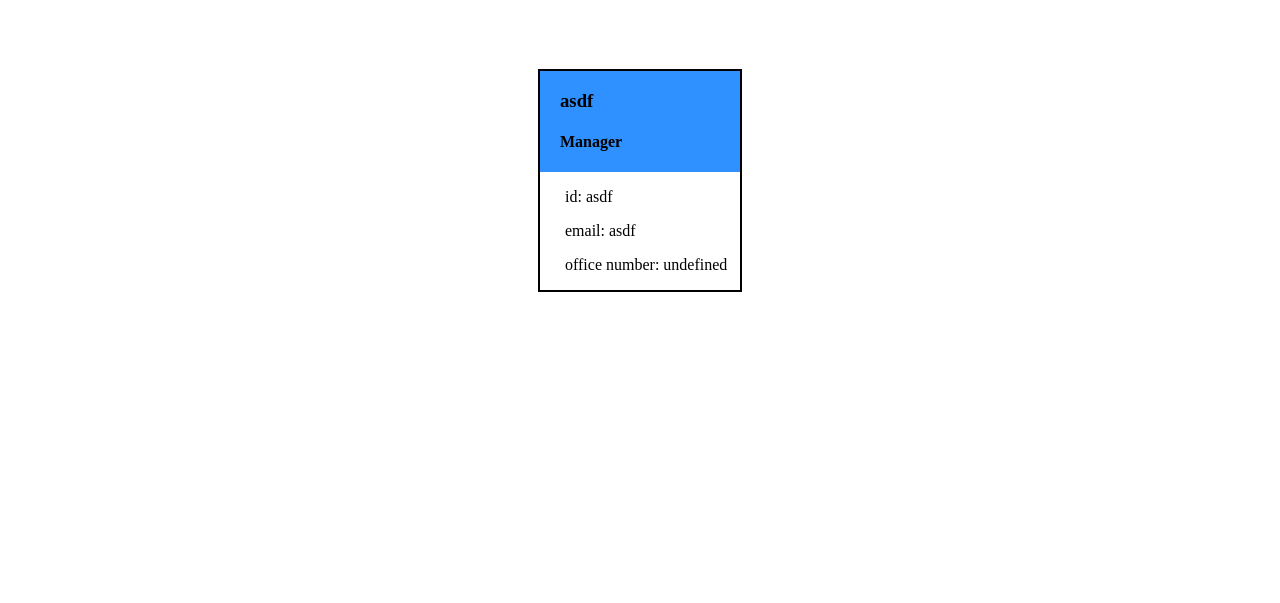
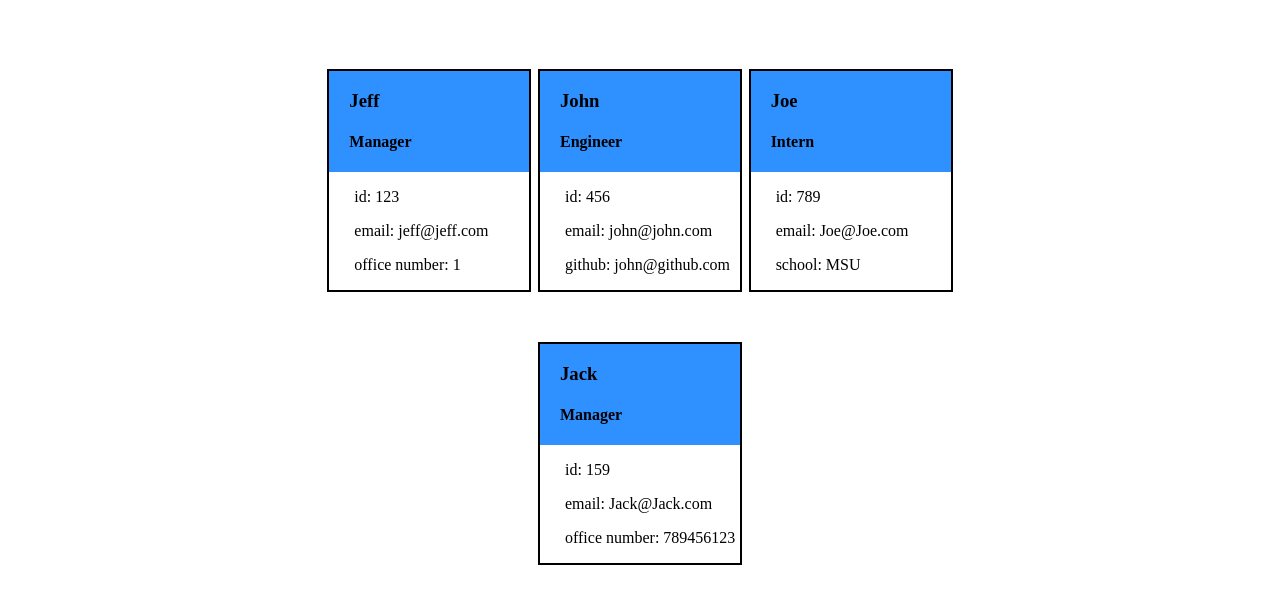
Before and after one commit to FleischmanJ88/10-Team-Tracker, a website: page Team-Profile.html in a window 1280 px wide. Shown: the part 119-722 px from the top of the page. Drawn offline with Linux system fonts and the light colour scheme.

Commit message:
fixed a bug with Manager and typo questions

```diff
--- a/Team-Profile.html
+++ b/Team-Profile.html
@@ -58,13 +58,43 @@
         <div class="container">
         <div class="employee">
                 <div class="header">
-                <h3>asdf</h3>
+                <h3>Jeff</h3>
                 <h4>Manager</h4>
                 </div>
                 <div class="data">
-                <p>id: <span>asdf</span></p>
-                <p>email: <span>asdf</span></p>
-                <p>office number: <span>undefined</span></p>
+                <p>id: <span>123</span></p>
+                <p>email: <span>jeff@jeff.com</span></p>
+                <p>office number: <span>1</span></p>
+                </div>
+            </div><div class="employee">
+                <div class="header">
+                <h3>John</h3>
+                <h4>Engineer</h4>
+                </div>
+                <div class="data">
+                <p>id: <span>456</span></p>
+                <p>email: <span>john@john.com</span></p>
+                <p>github: <span>john@github.com</span></p>
+                </div>
+            </div><div class="employee">
+                <div class="header">
+                <h3>Joe</h3>
+                <h4>Intern</h4>
+                </div>
+                <div class="data">
+                <p>id: <span>789</span></p>
+                <p>email: <span>Joe@Joe.com</span></p>
+                <p>school: <span>MSU</span></p>
+                </div>
+            </div><div class="employee">
+                <div class="header">
+                <h3>Jack</h3>
+                <h4>Manager</h4>
+                </div>
+                <div class="data">
+                <p>id: <span>159</span></p>
+                <p>email: <span>Jack@Jack.com</span></p>
+                <p>office number: <span>789456123</span></p>
                 </div>
             </div></div>
             </body>
--- a/index.js
+++ b/index.js
@@ -53,12 +53,11 @@ function addManager() {
                 type: "input",
                 name: "office",
                 message: "What is the employee's office number?"
-            }
+            },
         ]).then((data) => {
             const manager = new Manager(data.name, data.id, data.email, data.office)
             newEmployees.push(manager)
             console.log("manager has been created ")
-
             createNew()
         })
 
--- a/lib/Manager.js
+++ b/lib/Manager.js
@@ -1,13 +1,13 @@
 const Employee = require("./Employee")
 
 class Manager extends Employee {
-    constructor(name, id, email, officeNumber) {
+    constructor(name, id, email, office) {
         super(name, id, email)
-        this.officeNumber = officeNumber
+        this.office = office
     }
 
     getofficeNumber() {
-        return this.officeNumber
+        return this.office
     }
 
     getRole() {
```
Also changed, not shown: _tests_/Manager.test.js (+1 -1 lines), README.md.
